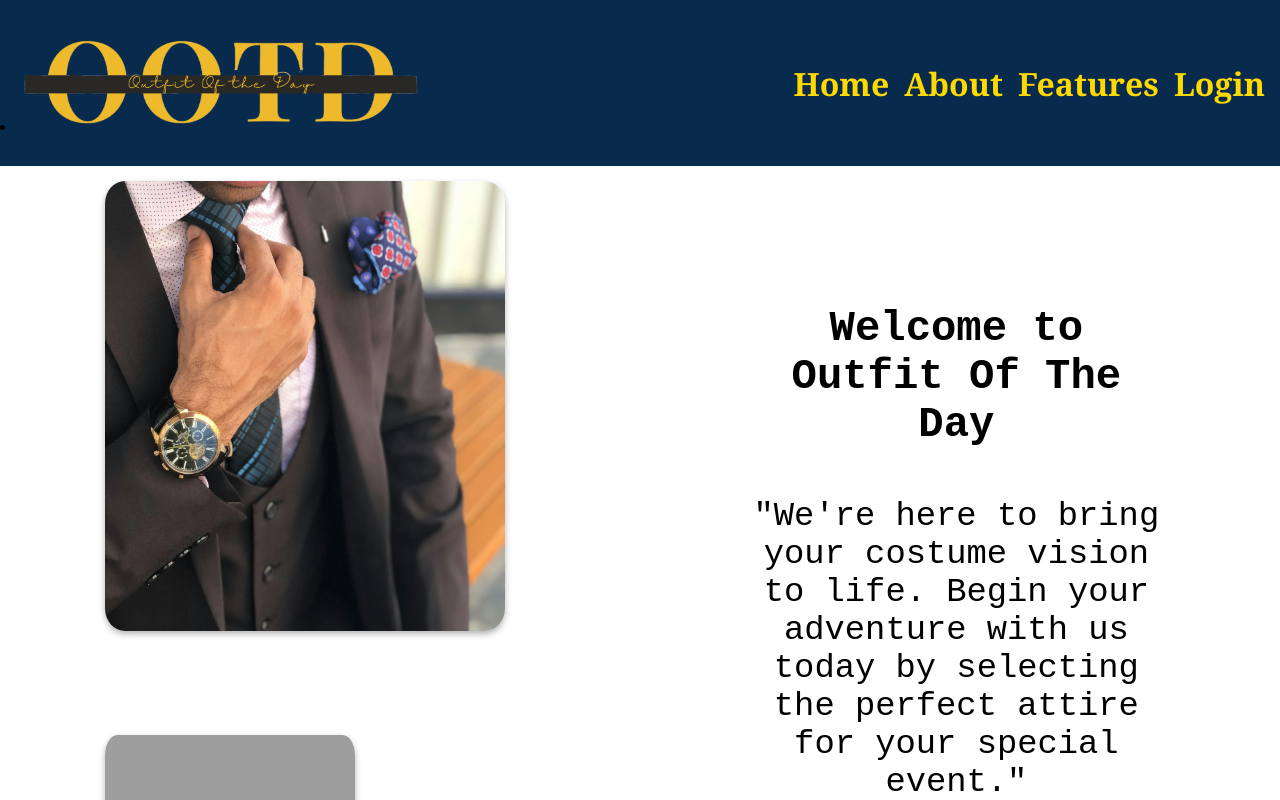
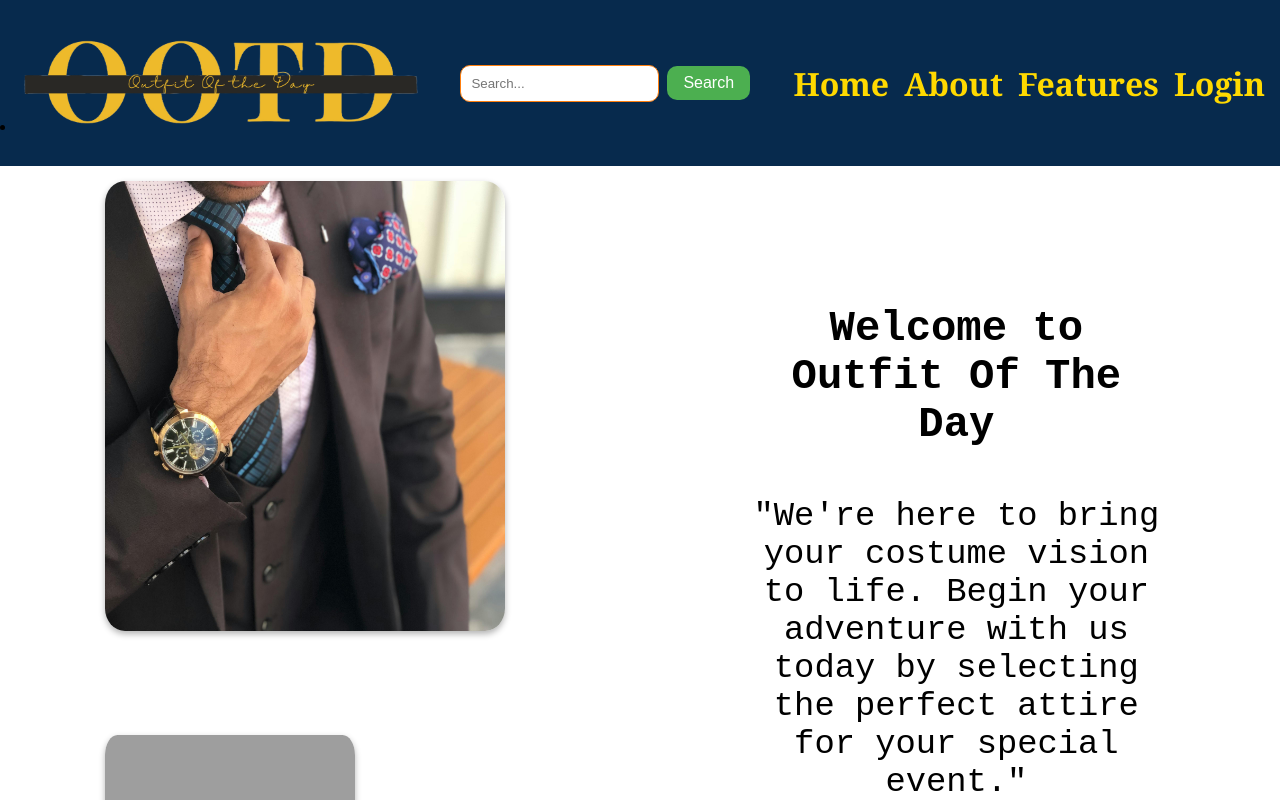
Before and after one commit to kalviumcommunity/S51_Jaswant_Capstone_OOTD, a React (Vite) app in the folder client/: page / in a window 1280 px wide. Shown: the top 800 px of the page. Built offline with nearby package versions, Linux system fonts and the light colour scheme; grey boxes are pictures that could not be loaded.

Commit message:
added search bar

```diff
--- a/client/src/Components/Navbar.css
+++ b/client/src/Components/Navbar.css
@@ -1,3 +1,4 @@
+/* Existing CSS */
 body {
     margin: 0;
     padding: 0;
@@ -48,3 +49,34 @@ body {
     color: #ffffff;
     transition: color 0.3s;
 }
+
+/* New CSS for search bar */
+.search-bar {
+    display: flex;
+    align-items: center;
+}
+
+.search-input {
+    padding: 10px;
+    border: 1px solid #ff7f0e;
+    border-radius: 10px;
+    margin-right: 8px;
+    transition: border-color 0.3s ease;
+
+}
+
+.search-button {
+    background-color: #4caf50;
+    color: #fff;
+    border: none;
+    padding: 8px 16px;
+    margin-right: 20px;
+    margin-bottom: 10px;
+    border-radius: 10px;
+    cursor: pointer;
+    transition: background-color 0.3s ease;
+}
+
+.search-button:hover {
+    background-color: #388e3c;
+}
--- a/client/src/Components/Navbar.jsx
+++ b/client/src/Components/Navbar.jsx
@@ -13,6 +13,10 @@ const Navbar = ({isLoggedIn, setIsLoggedIn}) => {
              <li className="nav-item">
                     <img src={logo} alt="Logo" className="nav-logo" />
                 </li>
+                <div className="search-bar">
+                <input type="text" placeholder="Search..." className="search-input" />
+                <button className="search-button">Search</button>
+            </div>
             <ul className="navbar-nav">
                 <li className="nav-item">
                     <Link to="/" className="nav-link">Home</Link>
@@ -27,6 +31,7 @@ const Navbar = ({isLoggedIn, setIsLoggedIn}) => {
                     <Link to="/Login" className="nav-link">Login</Link>
                 </li>
             </ul>
+
         </nav>
     );
 };
```
